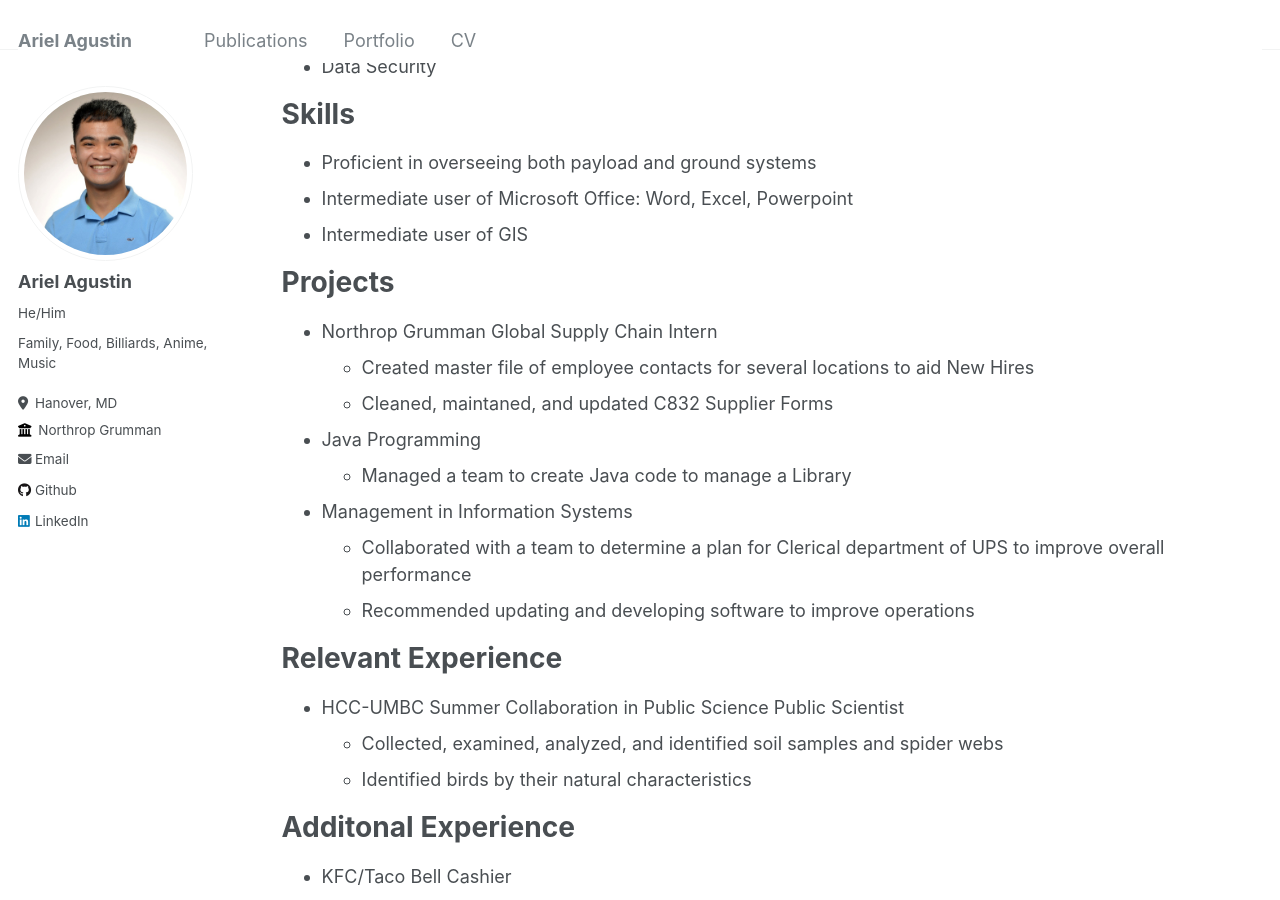
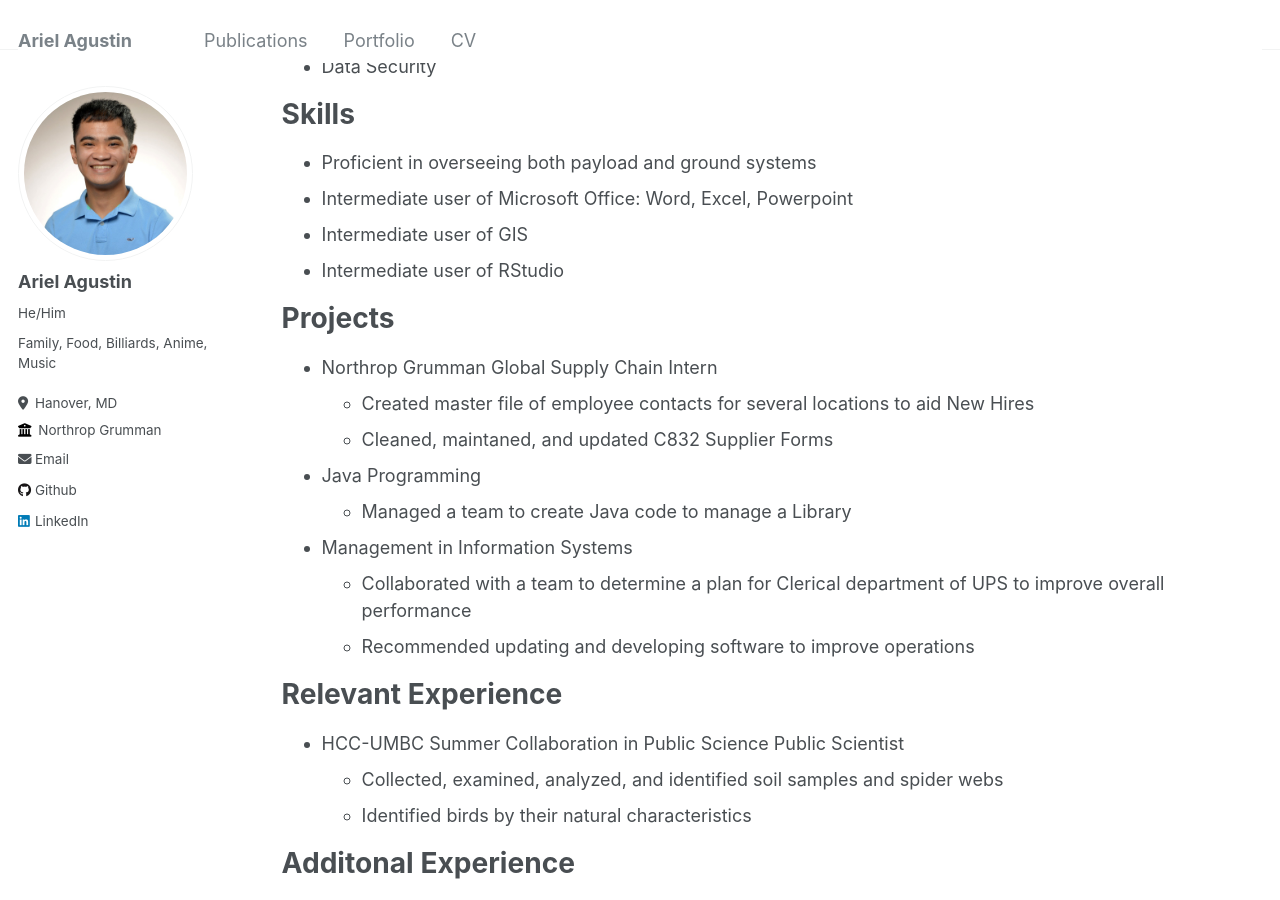
Before and after one commit to Ariel-Agustin/Ariel-Agustin.github.io, a Jekyll site: the page built from _pages/cv.md, in a window 1280 px wide and 900 px high, scrolled down 573 px. Built offline with Jekyll 4.4.1, drawn with Linux system fonts in a browser that asks for light colours.

Commit message:
Update cv.md

```diff
--- a/_pages/cv.md
+++ b/_pages/cv.md
@@ -33,6 +33,7 @@ Skills
 * Proficient in overseeing both payload and ground systems
 * Intermediate user of Microsoft Office: Word, Excel, Powerpoint
 * Intermediate user of GIS
+* Intermediate user of RStudio
 
 Projects
 ======
```
